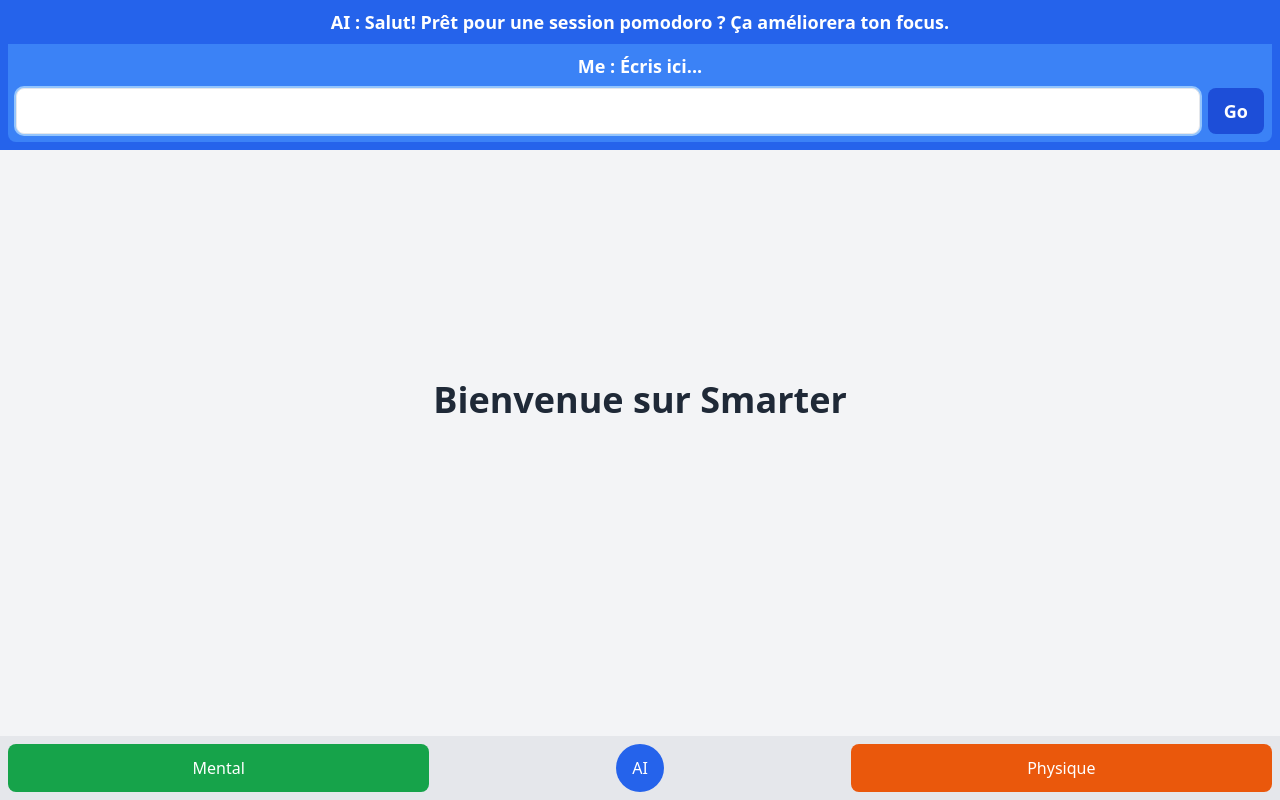
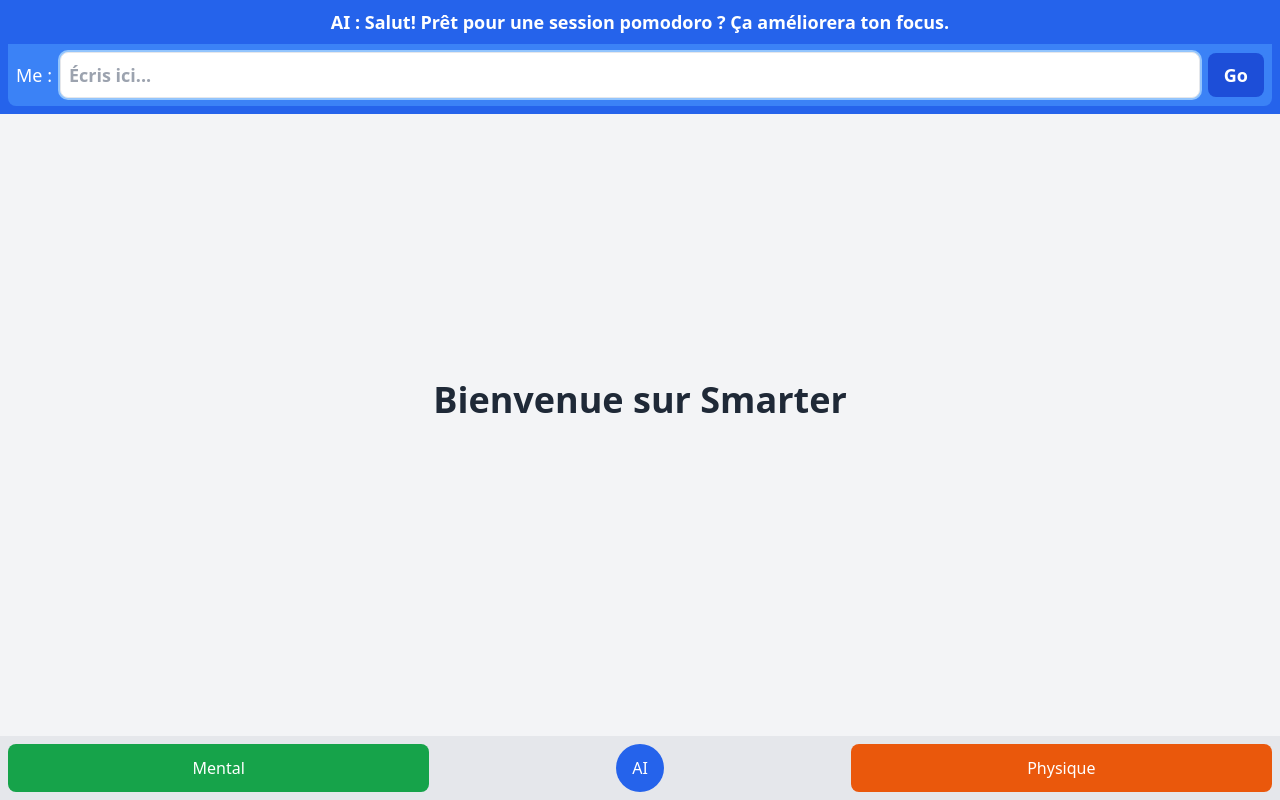
Before and after one commit to theovisc/Smarter-App, a React (Create React App) app: page / in a window 1280 px wide. Both pictures are taken after a click on the button "AI". Built offline with nearby package versions, Linux system fonts and the light colour scheme; the HTML template or start-up script is replaced by a standard one.

Commit message:
Refactor user message handling in App component

```diff
--- a/src/App.js
+++ b/src/App.js
@@ -5,7 +5,7 @@
   const [activeSection, setActiveSection] = useState('dashboard'); // 'dashboard', 'mental', 'physical', 'pomodoro'
   const [isAIExpanded, setIsAIExpanded] = useState(false); // Toggle interaction AI
   const [aiMessage, setAiMessage] = useState('Salut! Prêt pour une session pomodoro ? Ça améliorera ton focus.'); // Message IA par défaut
-  const [userMessage, setUserMessage] = useState(''); // Message utilisateur
+  const [userInput, setUserInput] = useState(''); // Texte utilisateur dans l'input
   const inputRef = useRef(null); // Ref pour focus clavier
 
   useEffect(() => {
@@ -16,9 +16,9 @@
 
   const handleAIClick = () => {
     // Simule interaction IA (à remplacer par appel OpenAI)
-    if (userMessage.trim()) {
-      setAiMessage(`Réponse à "${userMessage}" : Super idée ! On avance.`);
-      setUserMessage(''); // Reset input après envoi
+    if (userInput.trim()) {
+      setAiMessage(`Réponse à "${userInput}" : Super idée ! On avance.`);
+      setUserInput(''); // Reset input après envoi
     }
   };
 
@@ -28,24 +28,25 @@
 
   return (
     <div className="min-h-screen bg-gray-100 flex flex-col">
-      {/* Bandeau AI haut (toujours avec "AI : [texte]" et "Me : [texte]" si expanded) */}
+      {/* Bandeau AI haut (toujours avec "AI : [texte]" et input expandé) */}
       <header className="bg-blue-600 text-white p-2 text-center font-semibold text-lg fixed top-0 w-full z-10">
         <div>AI : {aiMessage}</div>
         {isAIExpanded && (
           <div className="mt-2 p-2 bg-blue-500 rounded-b-lg">
-            <div>Me : {userMessage || 'Écris ici...'}</div>
-            <div className="flex space-x-2 mt-2">
+            <div className="flex items-center">
+              <span className="mr-2 font-medium">Me :</span>
               <input
                 ref={inputRef}
                 type="text"
-                value={userMessage}
-                onChange={(e) => setUserMessage(e.target.value)}
+                value={userInput}
+                onChange={(e) => setUserInput(e.target.value)}
                 className="flex-1 p-2 border rounded-lg focus:outline-none focus:ring-2 focus:ring-blue-300"
+                placeholder="Écris ici..."
               />
               <button
                 onClick={handleAIClick}
-                className="bg-blue-700 text-white py-2 px-4 rounded-lg hover:bg-blue-800"
-                disabled={!userMessage.trim()}
+                className="bg-blue-700 text-white py-2 px-4 rounded-lg hover:bg-blue-800 ml-2"
+                disabled={!userInput.trim()}
               >
                 Go
               </button>
```
